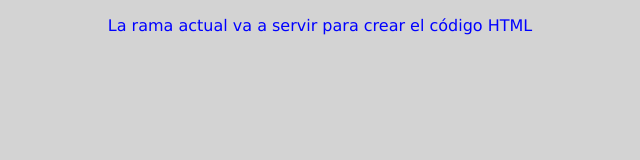
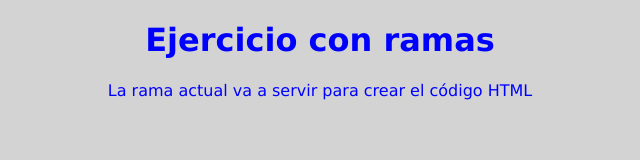
Before and after one commit to MKCOMT/ejercicioCV3, a plain HTML site: page index.html in a window 1280 px wide. Shown: the whole page, without its empty margins (320-960 px from the left). Drawn offline with Linux system fonts and the light colour scheme.

Commit message:
Enlace a CSS

```diff
--- a/index.html
+++ b/index.html
@@ -8,6 +8,9 @@
     <link rel="stylesheet" href="CSS/estilos.css">
 </head>
 <body>
+<div id="textos">
+    <h1>Ejercicio con ramas</h1>
     <p>La rama actual va a servir para crear el código HTML</p>
+</div>
 </body>
 </html>
```
